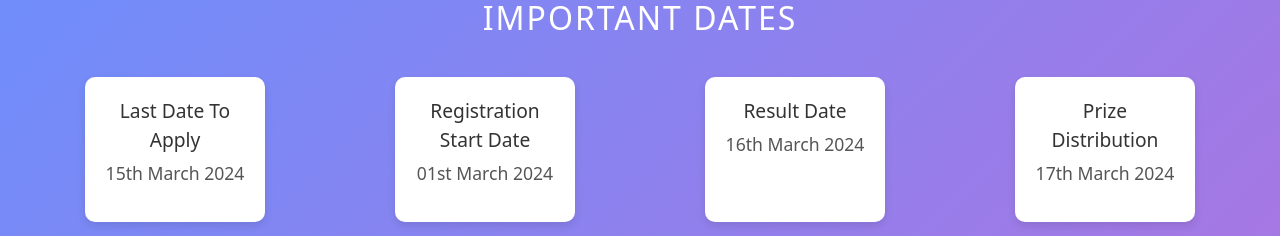
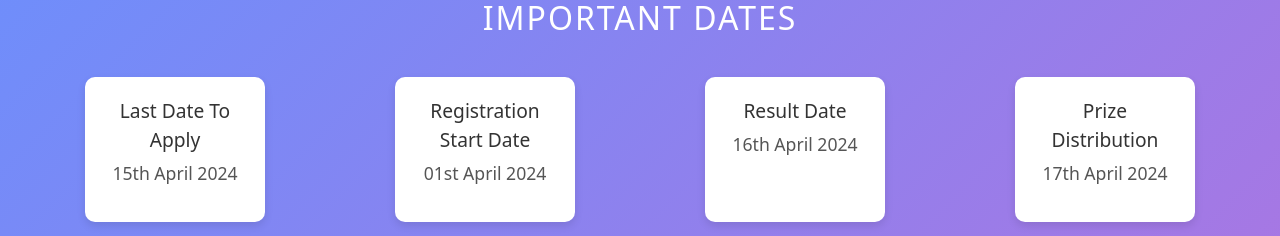
Before and after one commit to kalakritievents/kalakriti-react, a React (Create React App) app: page /dance in a window 1280 px wide. Shown: the part 2960-3196 px from the top of the page. Built offline with nearby package versions, Linux system fonts and the light colour scheme.

Commit message:
dates april

```diff
--- a/src/components/ArtEvent.jsx
+++ b/src/components/ArtEvent.jsx
@@ -153,19 +153,19 @@ const ArtEvent = () =>{
         <div className={styles.datesContainer}>
           <div className={styles.dateBox}>
             <p className={styles.dateTitle}>Last Date To Apply</p>
-            <p className={styles.date}>15th March 2024</p>
+            <p className={styles.date}>10th April 2024</p>
           </div>
           <div className={styles.dateBox}>
             <p className={styles.dateTitle}>Registration Start Date</p>
-            <p className={styles.date}>01st March 2024</p>
+            <p className={styles.date}>01st April 2024</p>
           </div>
           <div className={styles.dateBox}>
             <p className={styles.dateTitle}>Result Date</p>
-            <p className={styles.date}>16th March 2024</p>
+            <p className={styles.date}>16th April 2024</p>
           </div>
           <div className={styles.dateBox}>
             <p className={styles.dateTitle}>Prize Distribution</p>
-            <p className={styles.date}>17th March 2024</p>
+            <p className={styles.date}>17th April 2024</p>
           </div>
         </div>
       </div>
--- a/src/components/DanceEvent.jsx
+++ b/src/components/DanceEvent.jsx
@@ -114,19 +114,19 @@ const ArtEvent = () =>{
         <div className={styles.datesContainer}>
           <div className={styles.dateBox}>
             <p className={styles.dateTitle}>Last Date To Apply</p>
-            <p className={styles.date}>15th March 2024</p>
+            <p className={styles.date}>15th April 2024</p>
           </div>
           <div className={styles.dateBox}>
             <p className={styles.dateTitle}>Registration Start Date</p>
-            <p className={styles.date}>01st March 2024</p>
+            <p className={styles.date}>01st April 2024</p>
           </div>
           <div className={styles.dateBox}>
             <p className={styles.dateTitle}>Result Date</p>
-            <p className={styles.date}>16th March 2024</p>
+            <p className={styles.date}>16th April 2024</p>
           </div>
           <div className={styles.dateBox}>
             <p className={styles.dateTitle}>Prize Distribution</p>
-            <p className={styles.date}>17th March 2024</p>
+            <p className={styles.date}>17th April 2024</p>
           </div>
         </div>
       </div>
--- a/src/components/MehndiEvent.jsx
+++ b/src/components/MehndiEvent.jsx
@@ -152,19 +152,19 @@ const ArtEvent = () =>{
         <div className={styles.datesContainer}>
           <div className={styles.dateBox}>
             <p className={styles.dateTitle}>Last Date To Apply</p>
-            <p className={styles.date}>15th March 2024</p>
+            <p className={styles.date}>15th April 2024</p>
           </div>
           <div className={styles.dateBox}>
             <p className={styles.dateTitle}>Registration Start Date</p>
-            <p className={styles.date}>01st March 2024</p>
+            <p className={styles.date}>01st April 2024</p>
           </div>
           <div className={styles.dateBox}>
             <p className={styles.dateTitle}>Result Date</p>
-            <p className={styles.date}>16th March 2024</p>
+            <p className={styles.date}>16th April 2024</p>
           </div>
           <div className={styles.dateBox}>
             <p className={styles.dateTitle}>Prize Distribution</p>
-            <p className={styles.date}>17th March 2024</p>
+            <p className={styles.date}>17th April 2024</p>
           </div>
         </div>
       </div>
--- a/src/components/PhotographyEvent.jsx
+++ b/src/components/PhotographyEvent.jsx
@@ -153,19 +153,19 @@ const ArtEvent = () =>{
         <div className={styles.datesContainer}>
           <div className={styles.dateBox}>
             <p className={styles.dateTitle}>Last Date To Apply</p>
-            <p className={styles.date}>15th March 2024</p>
+            <p className={styles.date}>15th April 2024</p>
           </div>
           <div className={styles.dateBox}>
             <p className={styles.dateTitle}>Registration Start Date</p>
-            <p className={styles.date}>01st March 2024</p>
+            <p className={styles.date}>01st April 2024</p>
           </div>
           <div className={styles.dateBox}>
             <p className={styles.dateTitle}>Result Date</p>
-            <p className={styles.date}>16th March 2024</p>
+            <p className={styles.date}>16th April 2024</p>
           </div>
           <div className={styles.dateBox}>
             <p className={styles.dateTitle}>Prize Distribution</p>
-            <p className={styles.date}>17th March 2024</p>
+            <p className={styles.date}>17th April 2024</p>
           </div>
         </div>
       </div>
--- a/src/components/SingingEvent.jsx
+++ b/src/components/SingingEvent.jsx
@@ -114,19 +114,19 @@ const ArtEvent = () =>{
         <div className={styles.datesContainer}>
           <div className={styles.dateBox}>
             <p className={styles.dateTitle}>Last Date To Apply</p>
-            <p className={styles.date}>15th March 2024</p>
+            <p className={styles.date}>15th April 2024</p>
           </div>
           <div className={styles.dateBox}>
             <p className={styles.dateTitle}>Registration Start Date</p>
-            <p className={styles.date}>01st March 2024</p>
+            <p className={styles.date}>01st April 2024</p>
           </div>
           <div className={styles.dateBox}>
             <p className={styles.dateTitle}>Result Date</p>
-            <p className={styles.date}>16th March 2024</p>
+            <p className={styles.date}>16th April 2024</p>
           </div>
           <div className={styles.dateBox}>
             <p className={styles.dateTitle}>Prize Distribution</p>
-            <p className={styles.date}>17th March 2024</p>
+            <p className={styles.date}>17th April 2024</p>
           </div>
         </div>
       </div>
```
